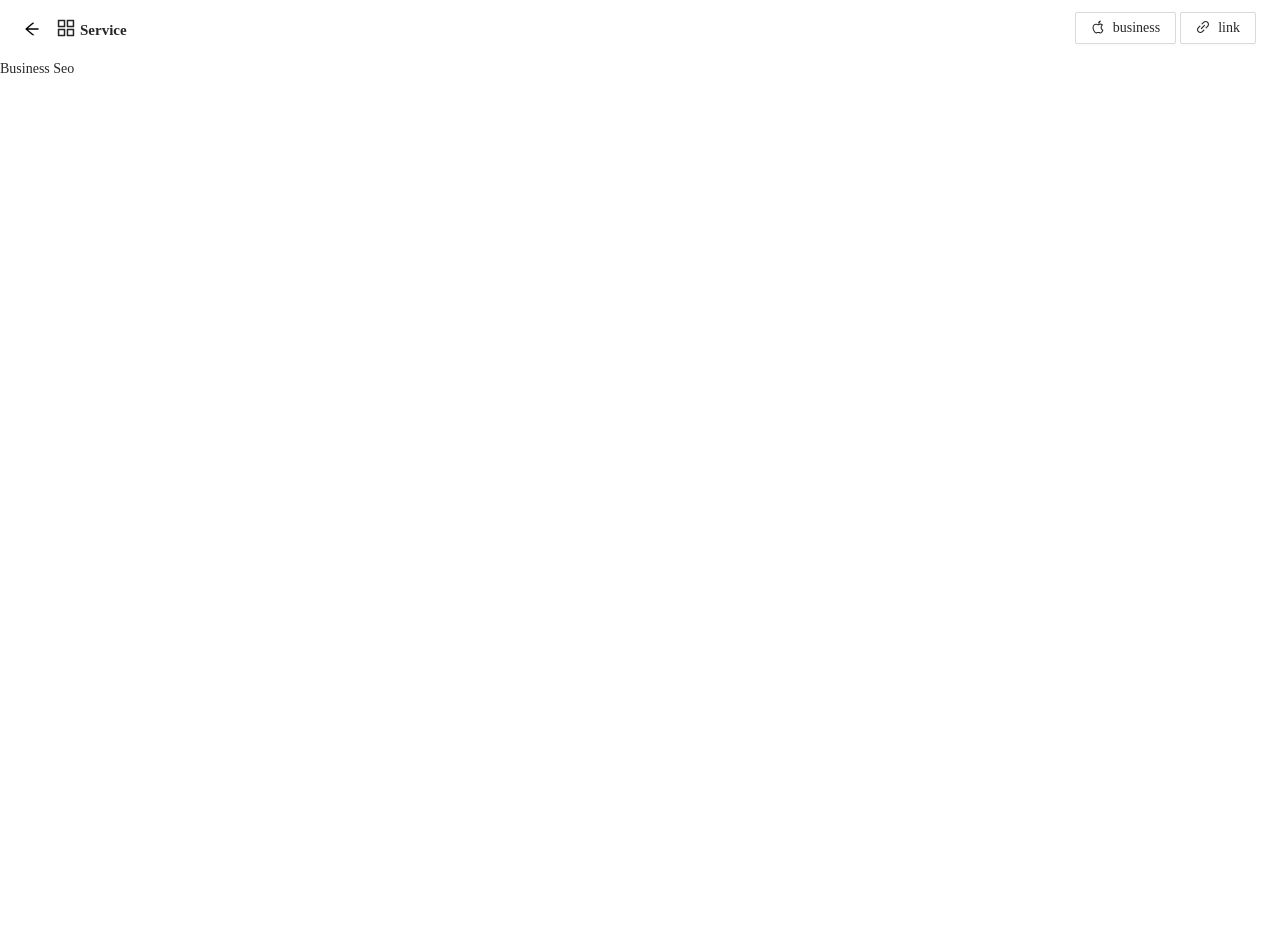
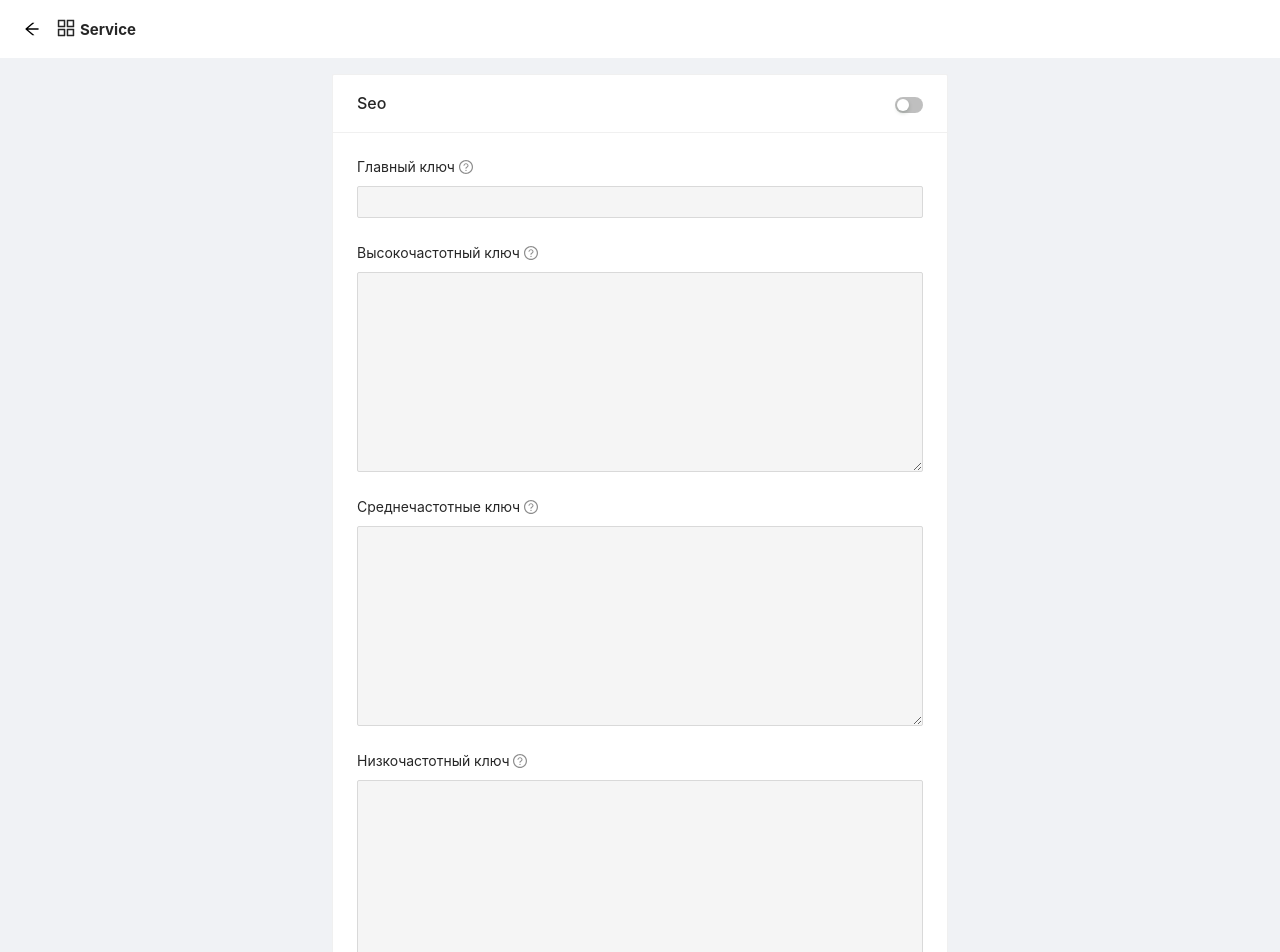
Before and after one commit to zharinov-nikita/app-client, a React (Create React App) app: page /business/seo/1 in a window 1280 px wide. Shown: the top 952 px of the page. Before the commit the page ends 800 px from the top, so only its background shows below. Built offline with nearby package versions, Linux system fonts and the light colour scheme.

Commit message:
stage Business seo

```diff
--- a/public/index.html
+++ b/public/index.html
@@ -10,11 +10,6 @@
   <link rel="apple-touch-icon" href="%PUBLIC_URL%/logo192.png" />
   <link rel="manifest" href="%PUBLIC_URL%/manifest.json" />
   <title>Service</title>
-  <style>
-    * {
-      font-family: 'sf ui text';
-    }
-  </style>
 </head>
 
 <body>
--- a/src/components/AppHeader/AppHeader.js
+++ b/src/components/AppHeader/AppHeader.js
@@ -2,7 +2,6 @@ import React from 'react'
 import css from './AppHeader.module.css'
 import { PageHeader } from 'antd'
 import AppHeaderLogo from './AppHeaderLogo'
-import AppHeaderMenu from './AppHeaderMenu'
 
 
 
@@ -13,7 +12,6 @@ const AppHeader = () => {
             onBack={() => window.history.back()}
             className={css.header}
             title={<AppHeaderLogo />}
-            extra={<AppHeaderMenu />}
             style={{ alignItems: 'center' }}
         />
     )
--- a/src/components/AppHeader/AppHeaderMenu.js
+++ /dev/null
@@ -1,20 +0,0 @@
-import React from 'react'
-import { Link } from 'react-router-dom'
-import { Button, Segmented, Typography } from 'antd'
-import { AppleOutlined, LinkOutlined } from '@ant-design/icons'
-
-const AppHeaderMenu = () => {
-
-    return (
-        <div style={{ display: 'flex', gap: 4 }}>
-            <Link to={'/business'}>
-                <Button children='business' icon={<AppleOutlined />} />
-            </Link>
-            <Link to={'/link'}>
-                <Button children='link' icon={<LinkOutlined />} />
-            </Link>
-        </div>
-    )
-}
-
-export default AppHeaderMenu
--- a/src/microservices/business/stages/BusinessSeo/BusinessSeo.js
+++ b/src/microservices/business/stages/BusinessSeo/BusinessSeo.js
@@ -1,10 +1,74 @@
-import React from 'react'
+import React, { useEffect, useState } from 'react'
+import css from './BusinessSeo.module.css'
+import { Button, Form, Input, Switch } from 'antd'
+import { Row, Col, Card } from 'antd'
+import Layout from 'antd/lib/layout/layout'
+import TextArea from 'antd/lib/input/TextArea'
+
+
+
+
 
 const BusinessSeo = () => {
+    const [disabled, setDisabled] = useState(true)
+    const [object, setObject] = useState({
+        mainKey: '',
+        highFrequencyKeys: [],
+        midFrequencyKeys: [],
+        lowFrequencyKeys: [],
+    })
+
+    const [form, setForm] = useState({ mainKey: '', highFrequencyKeys: '', midFrequencyKeys: '', lowFrequencyKeys: '' })
+
+    useEffect(() => {
+        if (form.mainKey) {
+            setObject({ ...object, mainKey: form.mainKey })
+        }
+        if (form.highFrequencyKeys) {
+            setObject({ ...object, highFrequencyKeys: form.highFrequencyKeys.split('\n') })
+        }
+        if (form.midFrequencyKeys) {
+            setObject({ ...object, midFrequencyKeys: form.midFrequencyKeys.split('\n') })
+        }
+        if (form.lowFrequencyKeys) {
+            setObject({ ...object, lowFrequencyKeys: form.lowFrequencyKeys.split('\n') })
+        }
+    }, [form.mainKey, form.highFrequencyKeys, form.midFrequencyKeys, form.lowFrequencyKeys])
+
     return (
-        <div>
-            Business Seo
-        </div>
+        <Layout className={css.listLayout}>
+            <Row gutter={[16, 16]} type="flex" align="center">
+                <Col span={24} xs={24} sm={12} md={12} lg={12} xl={12} xxl={12}>
+                    <Card title='Seo' extra={<Switch size='small' onChange={() => setDisabled(!disabled)} />}>
+                        <Form layout='vertical' style={{ marginBottom: 8 }}>
+                            <Form.Item label="Главный ключ" tooltip="mainKey">
+                                <Input value={form.mainKey} onChange={(e) => setForm({ ...form, mainKey: e.target.value })} disabled={disabled} />
+                            </Form.Item>
+                        </Form>
+                        <Form layout='vertical' style={{ marginBottom: 8 }} >
+                            <Form.Item label="Высокочастотный ключ" tooltip="highFrequencyKeys">
+                                <TextArea style={{ minHeight: 200 }} value={form.highFrequencyKeys} onChange={(e) => setForm({ ...form, highFrequencyKeys: e.target.value })} disabled={disabled} />
+                            </Form.Item>
+                        </Form>
+                        <Form layout='vertical' style={{ marginBottom: 8 }}>
+                            <Form.Item label="Среднечастотные ключ" tooltip="midFrequencyKeys">
+                                <TextArea style={{ minHeight: 200 }} value={form.midFrequencyKeys} onChange={(e) => setForm({ ...form, midFrequencyKeys: e.target.value })} disabled={disabled} />
+                            </Form.Item>
+                        </Form>
+                        <Form layout='vertical' style={{ marginBottom: 8 }} >
+                            <Form.Item label="Низкочастотный ключ" tooltip="lowFrequencyKeys">
+                                <TextArea style={{ minHeight: 200 }} value={form.lowFrequencyKeys} onChange={(e) => setForm({ ...form, lowFrequencyKeys: e.target.value })} disabled={disabled} />
+                            </Form.Item>
+                        </Form>
+                        <Form layout='vertical' style={{ marginBottom: 8 }} >
+                            <Form.Item>
+                                <Button type='primary' children='Сохранить ключи' onClick={() => console.log(object)} />
+                            </Form.Item>
+                        </Form>
+                    </Card>
+                </Col>
+            </Row>
+        </Layout >
     )
 }
 
--- /dev/null
+++ b/src/microservices/business/stages/BusinessSeo/BusinessSeo.module.css
@@ -0,0 +1,4 @@
+.listLayout {
+    padding: 16px;
+    min-height: calc(100vh - 58px);
+}
```
